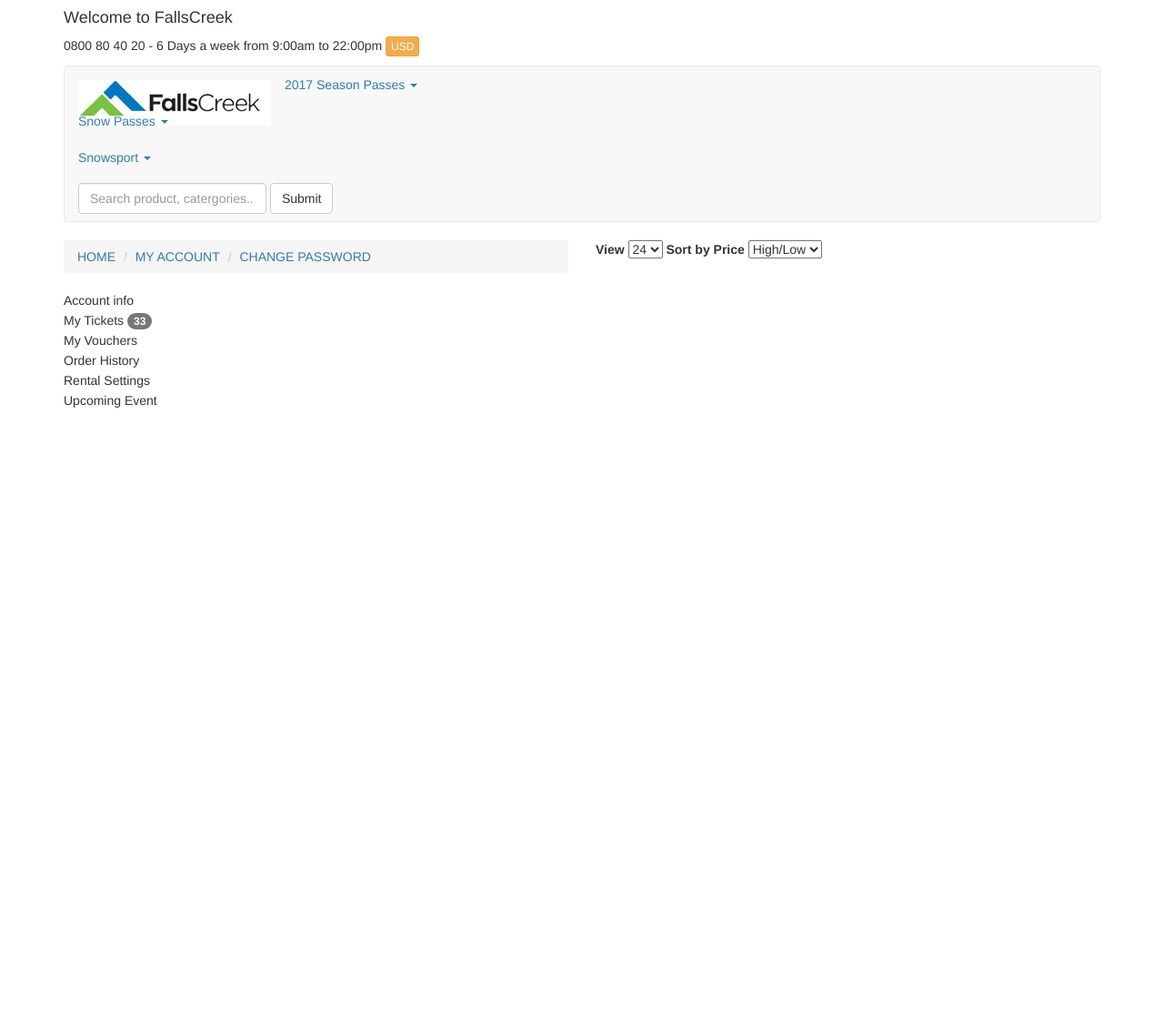
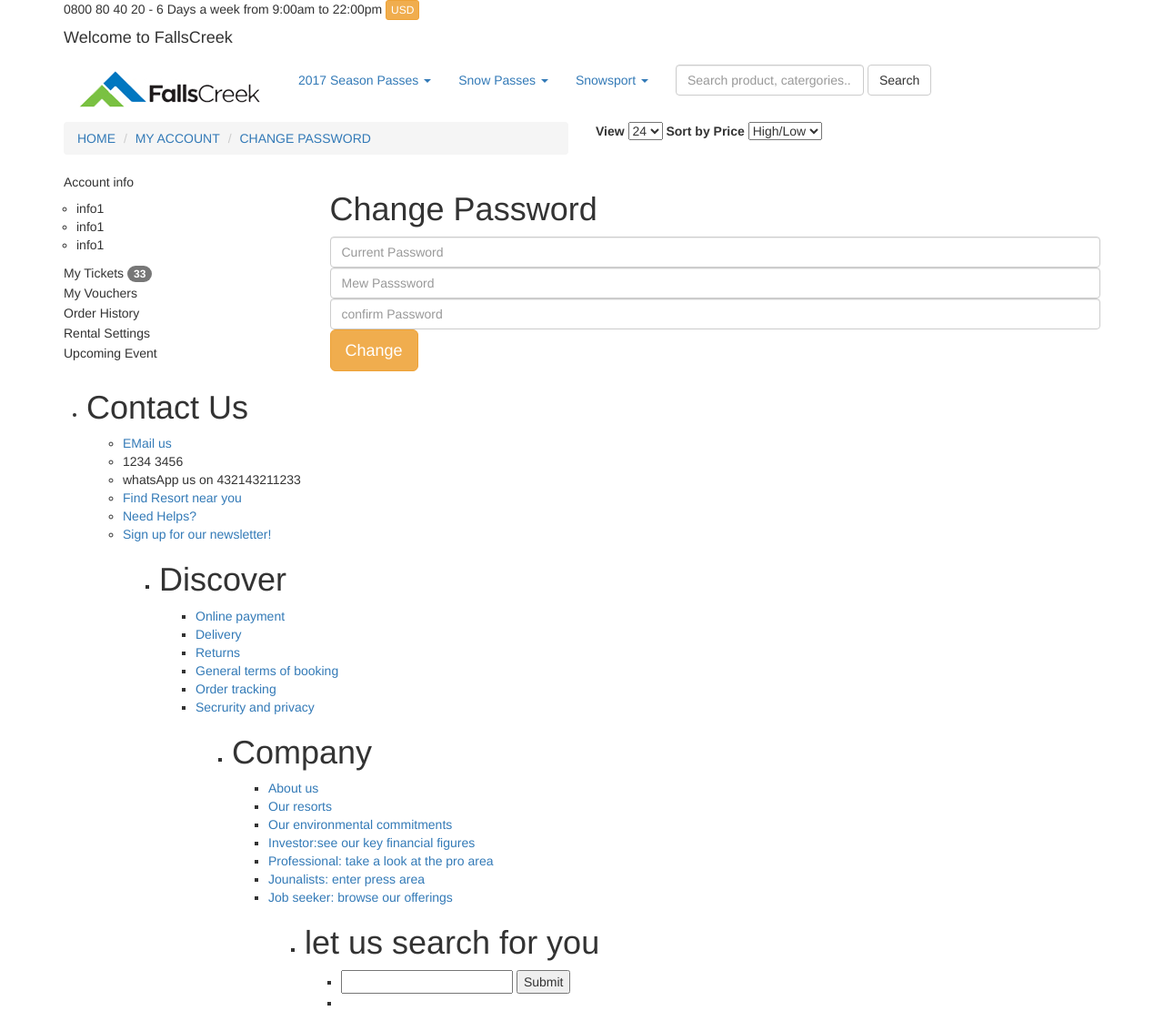
Before and after one commit to datnguyen-asiantechhub/merlinski, a CodeIgniter app: the page made by application/views/pages/resetpass.php in a window 1280 px wide. Shown: the whole page at 91% size. Before the commit the page ends 448 px from the top, so only its background shows below. Run offline with CodeIgniter, Linux system fonts and the light colour scheme; some libraries are stand-ins or nearby versions.

Commit message:
update code

```diff
--- a/application/views/pages/resetpass.php
+++ b/application/views/pages/resetpass.php
@@ -2,9 +2,9 @@
 <html>
 <head>
 <meta name="viewport" content="width=device-width, initial-scale=1">
-<link rel="stylesheet" type="text/css" href="css/bootstrap.css">
-<!--<link rel="stylesheet" href="css/mystyle.css">-->
-<script type="text/javascript" src="js/jquery-3.2.1.js"></script>
+<link rel="stylesheet" type="text/css" href="../../libraries/bootstrap/css/bootstrap.min.css">
+<link rel="stylesheet" href="../assets/css/mystyle.css">
+<script type="text/javascript" src="../../libraries/bootstrap/js/jquery.min.js"></script>
 	<title></title>
 </head>
 <body>
@@ -12,20 +12,20 @@
 	<div class="top-bar">
 		<div class="container">
 			<div class="row">
-				<div class="col-sx-12 col-sm-6 col-md-6">
-					<h4>Welcome to FallsCreek</h4>
-					<p><span>0800 80 40 20</span> - 6 Days a week from 9:00am to 22:00pm <a class="btn btn-warning btn-xs" >USD</a></p>
+				<div class="col-sx-12 col-sm-12 col-md-12">
+					<p class="telephone"><span>0800 80 40 20</span> - 6 Days a week from 9:00am to 22:00pm <a class="btn btn-warning btn-xs" >USD</a></p>
+					<h4 class="welcome">Welcome to FallsCreek</h4>
 				</div>
 			</div>
 		</div>
 	</div>
 	<div class="navigation-bar-1">
 		<div class="container">
-			<nav class="navbar navbar-default">
+			<nav class="navbar">
 				<a class="navbar-brand" href="">
-					<img src="images/logo.jpg" alt="FallsCreek">
+					<img class="img-responsive" src="../assets/images/logo.jpg" alt="FallsCreek">
 				</a>
-				<ul class="nav nav-tab">
+				<ul class="nav navbar-nav head-nav">
 					<li class="dropdown"><a href="" class="dropdown-toggle" data-toggle="dropdown" role="button" aria-haspopup="true">2017 Season Passes <span class="caret"></span></a>
 						<ul class="dropdown-menu">
 							<li><a href="">menu</a></li>
@@ -48,11 +48,11 @@
 						</ul>
 					</li>
 				</ul>
-				<form class="navbar-form navbar-left" role="search">
+				<form method="POST" action="" class="navbar-form navbar-left search-form" role="search">
 					 <div class="form-group">
 					    <input type="text" class="form-control" placeholder="Search product, catergories...">
 					 </div>
-					 <button type="submit" class="btn btn-default">Submit</button>
+					 <input type="submit" class="btn btn-default" value="Search" >
 				</form>
 				<div class="">
 					<div class="">
@@ -97,25 +97,104 @@
 		<div class="row">
 			<div class="col-sx-12 col-sm-3 col-md-3">
 				<ul class="nav nav-pills nav-stacked side-nav">
-					<li role="presentation">Account info</li>
-					<li role="presentation">My Tickets <span class="badge">33</span></li>
+					<li data-toggle="popover" role="presentation">Account info
+						<ul class="popover-content" class="list-group">
+							<li class="list-group-item><a href="">info1</a></li>
+							<li class="list-group-item><a href="">info1</a></li>
+							<li class="list-group-item><a href="">info1</a></li>
+						</ul>
+					</li>
+					<li role="presentation">My Tickets <span class="badge">33</span>
+
+					</li>
 					<li role="presentation">My Vouchers</li>
 					<li role="presentation">Order History</li>
 					<li role="presentation">Rental Settings</li>
 					<li role="presentation">Upcoming Event</li>
 				</ul>
 			</div>
-			<div class="col-sx-12 col-sm-9 col-md-3">
+			<div class="col-sx-12 col-sm- col-md-9">
 				<div class="main-content">
-
+					<h1>Change Password</h1>
+					<form method="POST" action="">
+						<input class="form-control" type="Password" name="old_pass" placeholder="Current Password">
+						<input class="form-control" type="Password" name="new_pass" placeholder="Mew Passsword">
+						<input class="form-control" type="Password" name="renew_pass" placeholder="confirm Password">
+						<input class="btn btn-warning btn-lg" type="submit" value="Change">
+					</form>
 				</div>
 			</div>
 		</div>
 	</div>
 </main>
 <footer>
-
+	<div class="container">
+		<div class="row">
+			<ul class="footer-menu">
+				<li><h1>Contact Us</h1>
+					<ul>
+						<li><a href=""><span></span>EMail us</a></li>
+						<li><span></span> 1234 3456</li>
+						<li><span></span> whatsApp us on 432143211233</li>
+						<li><a href=""><span></span>Find Resort near you</a></li>
+						<li><a href=""><span></span>Need Helps?</a></li>
+						<li><a href=""><span></span>Sign up for our newsletter!</a></li>
+					<ul>
+				</li>
+				<li><h1>Discover</h1>
+					<ul>
+						<li><a href="">Online payment</a></li>
+						<li><a href="">Delivery</a></li>
+						<li><a href="">Returns</a></li>
+						<li><a href="">General terms of booking</a></li>
+						<li><a href="">Order tracking</a></li>
+						<li><a href="">Secrurity and privacy</a></li>
+					<ul>
+				</li>
+				<li><h1>Company</h1>
+					<ul>
+						<li><a href="">About us</a></li>
+						<li><a href="">Our resorts</a></li>
+						<li><a href="">Our environmental commitments</a></li>
+						<li><a href="">Investor:see our key financial figures</a></li>
+						<li><a href="">Professional: take a look at the pro area</a></li>
+						<li><a href="">Jounalists: enter press area</a></li>
+						<li><a href="">Job seeker: browse our offerings</a></li>
+					<ul>
+				</li>
+				<li><h1>let us search for you</h1>
+					<ul>
+						<li>
+							<form method="POST" action="">
+								<input type="text" name="foot_search">
+								<input type="submit" name="search">
+							</form>
+						</li>
+						<li>
+							<a href=""><span></span></a>
+							<a href=""><span></span></a>
+							<a href=""><span></span></a>
+							<a href=""><span></span></a>
+							<a href=""><span></span></a>
+							<a href=""><span></span></a>
+							<a href=""><span></span></a>
+						</li>
+					<ul>
+				</li>
+			</ul>
+		</div>
+	</div>
 </footer>
-<script type="text/javascript" src="js/bootstrap.min.js"></script>
+<script type="text/javascript" src="../../libraries/bootstrap/js/bootstrap.min.js"></script>
+<script type="text/javascript">
+	$(document).ready(function(){
+		$('[data-toggle="popover]').popover({
+			html:true,
+			content:function(){
+				retrun $('ul.popover-content').html();
+			}
+		});
+	});
+</script>
 </body>
 </html>
```
